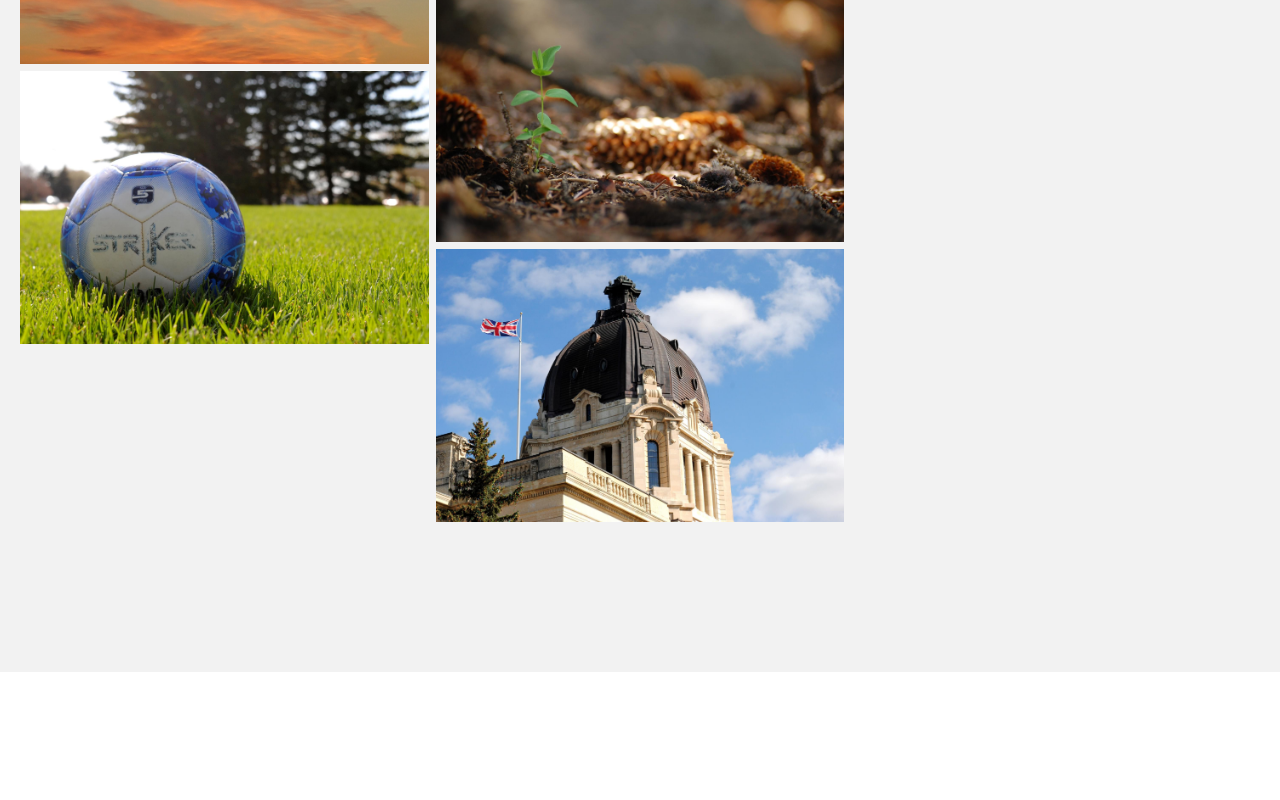
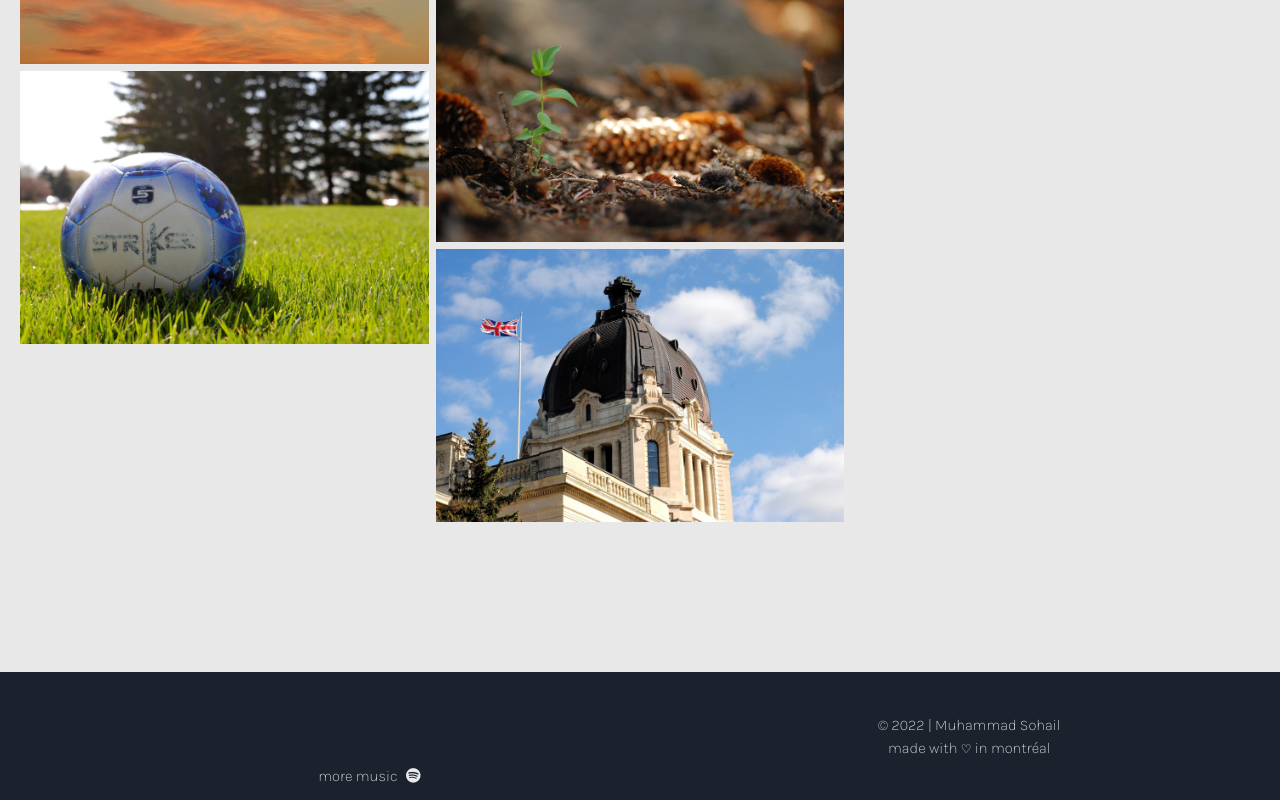
Before and after one commit to msohaill/personal-site, a React (Create React App) app: page /photos in a window 1280 px wide. Shown: the part 732-1532 px from the top of the page. Before the commit the page ends 1404 px from the top, so only its background shows below. Built offline with nearby package versions, Linux system fonts and the light colour scheme; no server answers.

Commit message:
adding footer

```diff
--- a/public/index.html
+++ b/public/index.html
@@ -5,10 +5,11 @@
   <meta charset="utf-8" />
   <link rel="preconnect" href="https://fonts.googleapis.com">
   <link rel="preconnect" href="https://fonts.gstatic.com" crossorigin>
+  <script src="https://kit.fontawesome.com/f8acc19ab0.js" crossorigin="anonymous"></script>
   <link href="https://fonts.googleapis.com/css2?family=Karla:wght@200;300;400;500;600;700;800&display=swap" rel="stylesheet">
   <link rel="icon" href="%PUBLIC_URL%/favicon.png" />
   <meta name="viewport" content="width=device-width, initial-scale=1" />
-  <meta name="theme-color" content="#f6fbef" />
+  <meta name="theme-color" content="#e8e8e8" />
   <meta name="description" content="Muhammad Sohail's Portfolio" />
   <link rel="apple-touch-icon" href="%PUBLIC_URL%/favicon.png" />
   <link rel="manifest" href="%PUBLIC_URL%/manifest.json" />
--- a/src/App.scss
+++ b/src/App.scss
@@ -10,13 +10,11 @@
 .dark {
   --clr-bg: #282c34;
   --clr-fg: #fff;
-  --clr-nav-hov: rgba(255, 255, 255, 0.05);
 }
 
 .light {
-  --clr-bg: rgb(242, 242, 242);
+  --clr-bg: #e8e8e8;
   --clr-fg: #394e71;
-  --clr-nav-hov: rgba(0, 0, 0, 0.05);
 }
 
 .App-logo {
--- a/src/App.tsx
+++ b/src/App.tsx
@@ -1,13 +1,12 @@
 import logo from './logo.svg';
 import './App.scss';
-import { useContext, useEffect, useState } from 'react';
+import { useContext } from 'react';
 import { ThemeContext } from './contexts/Theme';
 import Header from './components/Header';
-import { Buffer } from 'buffer';
+import Footer from './components/Footer';
 
 const App = () => {
   const { theme } = useContext(ThemeContext);
-  const [track, setTrack] = useState<any>({});
 
   window.onscroll = () => {
     const header = document.getElementsByTagName('header')[0];
@@ -15,67 +14,16 @@ const App = () => {
     else header.classList.remove('active');
   };
 
-  const getRandomSong = async () => {
-    const tokenResponse = await fetch('https://accounts.spotify.com/api/token', {
-      method: 'POST',
-      headers: {
-        Authorization: `Basic ${Buffer.from(
-          process.env.REACT_APP_CLIENT_ID + ':' + process.env.REACT_APP_CLIENT_SECRET
-        ).toString('base64')}`,
-        'Content-Type': 'application/x-www-form-urlencoded',
-      },
-      body: new URLSearchParams({
-        grant_type: 'refresh_token',
-        refresh_token: process.env.REACT_APP_REFRESH_TOKEN as string,
-      }),
-    });
-    const token = (await tokenResponse.json())['access_token'];
-
-    const savedTrackResponse = await fetch(
-      'https://api.spotify.com/v1/me/tracks?' +
-        new URLSearchParams({
-          limit: '1',
-          offset: Math.floor(Math.random() * 452).toString(),
-        }),
-      {
-        headers: {
-          Authorization: `Bearer ${token}`,
-          'Content-Type': 'application/json',
-        },
-      }
-    );
-
-    const returnedTrack = await savedTrackResponse.json();
-    return returnedTrack.items[0].track;
-  };
-
-  useEffect(() => {
-    getRandomSong().then((retTrack) => setTrack(retTrack));
-  }, []);
-
   return (
     <div className={`page ${theme} center`}>
       <Header showMain={true} />
       <main className='content center'>
         <img src={logo} className='App-logo' alt='logo' />
-        <p>Song of the day is {track.name}!</p>
         <a className='App-link' href='https://reactjs.org' target='_blank' rel='noopener noreferrer'>
           Learn React
         </a>
-        <iframe
-          style={{ borderRadius: 12, minWidth: 300, marginTop: 50 }}
-          src={
-            track.external_urls
-              ? `${track.external_urls.spotify.replace('.com/track', '.com/embed/track')}?utm_source=generator`
-              : ''
-          }
-          width='30%'
-          height='80'
-          frameBorder='0'
-          allowFullScreen
-          allow='autoplay; clipboard-write; encrypted-media; fullscreen; picture-in-picture'
-        ></iframe>
       </main>
+      <Footer />
     </div>
   );
 };
--- /dev/null
+++ b/src/components/Footer/index.tsx
@@ -0,0 +1,83 @@
+import { useEffect, useState } from 'react';
+import { Buffer } from 'buffer';
+import './style.scss';
+
+const Footer = () => {
+  const [track, setTrack] = useState<any>({});
+
+  const getRandomSong = async () => {
+    const tokenResponse = await fetch('https://accounts.spotify.com/api/token', {
+      method: 'POST',
+      headers: {
+        Authorization: `Basic ${Buffer.from(
+          process.env.REACT_APP_CLIENT_ID + ':' + process.env.REACT_APP_CLIENT_SECRET
+        ).toString('base64')}`,
+        'Content-Type': 'application/x-www-form-urlencoded',
+      },
+      body: new URLSearchParams({
+        grant_type: 'refresh_token',
+        refresh_token: process.env.REACT_APP_REFRESH_TOKEN as string,
+      }),
+    });
+    const token = (await tokenResponse.json())['access_token'];
+
+    const savedTrackResponse = await fetch(
+      'https://api.spotify.com/v1/me/tracks?' +
+        new URLSearchParams({
+          limit: '1',
+          offset: Math.floor(Math.random() ** 1.5 * 452).toString(),
+        }),
+      {
+        headers: {
+          Authorization: `Bearer ${token}`,
+          'Content-Type': 'application/json',
+        },
+      }
+    );
+
+    const returnedTrack = await savedTrackResponse.json();
+    return returnedTrack.items[0].track;
+  };
+
+  useEffect(() => {
+    getRandomSong().then((retTrack) => setTrack(retTrack));
+  }, []);
+
+  return (
+    <footer className='center'>
+      <div className='center music-holder'>
+        <iframe
+          id='spotify-embed'
+          title='spotify-embed'
+          src={
+            track.external_urls
+              ? `${track.external_urls.spotify.replace('.com/track', '.com/embed/track')}?utm_source=generator`
+              : ''
+          }
+          width='30%'
+          height='80'
+          frameBorder='0'
+          allowFullScreen
+          allow='autoplay; clipboard-write; encrypted-media; fullscreen; picture-in-picture'
+        ></iframe>
+        <p id='spotify'>
+          <a
+            href='https://open.spotify.com/user/solomon123-ca?si=cf08eafdbe404d38'
+            target='_blank'
+            rel='noopener noreferrer'
+          >
+            more music <i className='fa-brands fa-spotify' style={{ marginLeft: 5 }}></i>
+          </a>
+        </p>
+      </div>
+      <div>
+        <p style={{ marginBottom: 5 }}>&#169; 2022 | Muhammad Sohail </p>
+        <p>
+          made with <span style={{ fontSize: 12 }}>♡</span> in montréal
+        </p>
+      </div>
+    </footer>
+  );
+};
+
+export default Footer;
--- /dev/null
+++ b/src/components/Footer/style.scss
@@ -0,0 +1,54 @@
+footer {
+  justify-content: space-around;
+  width: 100%;
+  min-height: 8em;
+  background: #1c222d;
+  padding: 15px 40px;
+  font-weight: 200;
+  color: rgba(256, 256, 256, 0.9);
+  font-size: 15px;
+}
+
+.music-holder {
+  flex-direction: column;
+}
+
+#spotify-embed {
+  opacity: 0.5;
+  border-radius: 10px;
+  min-width: 300px;
+  transform: scale(0.8);
+  transition: opacity 0.2s linear;
+
+  &:hover,
+  &:focus {
+    opacity: 1;
+  }
+}
+
+#spotify {
+  transition: color 0.2s linear;
+
+  &:hover {
+    color: #51a85a;
+  }
+}
+
+@media (max-width: 800px) {
+  footer {
+    flex-direction: column;
+    padding: 30px 0px;
+  }
+
+  .music-holder {
+    &::after {
+    padding-top: 20px;
+    margin-bottom: 20px;
+    content:'';
+    border-bottom: 0.5px solid white;
+    height: 2px;
+    width: 5em;
+    }
+
+  }
+}
--- a/src/components/Header/style.scss
+++ b/src/components/Header/style.scss
@@ -20,5 +20,4 @@ header {
 
 #site-logo {
     height: 50px;
-    color: blue
 }
--- a/src/components/Navabar/index.tsx
+++ b/src/components/Navabar/index.tsx
@@ -15,16 +15,16 @@ const Navbar = ({ showMain }: { showMain: boolean }) => {
   return (
     <nav className='center nav-bar'>
       <ul className='nav-list' style={{ display: showMain ? (navVisible ? 'flex' : undefined) : 'none' }}>
-        <a href=''>
+        <a href='/#'>
           <li className='nav-link'>experience</li>
         </a>
-        <a href=''>
+        <a href='/#'>
           <li className='nav-link'>projects</li>
         </a>
-        <a href=''>
+        <a href='/#'>
           <li className='nav-link'>skills</li>
         </a>
-        <a href=''>
+        <a href='/#'>
           <li className='nav-link'>contact</li>
         </a>
         <li className='nav-divider'></li>
--- a/src/components/Photos/index.tsx
+++ b/src/components/Photos/index.tsx
@@ -1,6 +1,7 @@
 import { useContext } from 'react';
 import { ThemeContext } from '../../contexts/Theme';
 import Header from '..//Header';
+import Footer from '../Footer';
 import Masonry from '../Masonry';
 
 const Photos = ({ images }: { images: React.ReactNode[] }) => {
@@ -20,6 +21,7 @@ const Photos = ({ images }: { images: React.ReactNode[] }) => {
           {images}
         </Masonry>
       </main>
+      <Footer />
     </div>
   );
 };
--- a/src/image-data.json
+++ b/src/image-data.json
@@ -62,10 +62,10 @@
   "934D8964-C5D1-4FE2-B02A-852607C10402.jpeg": {
     "caption": "outside mcmed (the steam looks cool)",
     "location": "montréal",
-    "date": "220530"
+    "date": "11-02-22"
   },
   "IMG_0007.jpg": {
-    "caption": "a coyotoe at the park!!",
+    "caption": "a coyote at the park!!",
     "location": "oshawa",
     "date": "05-07-21"
   },
```
